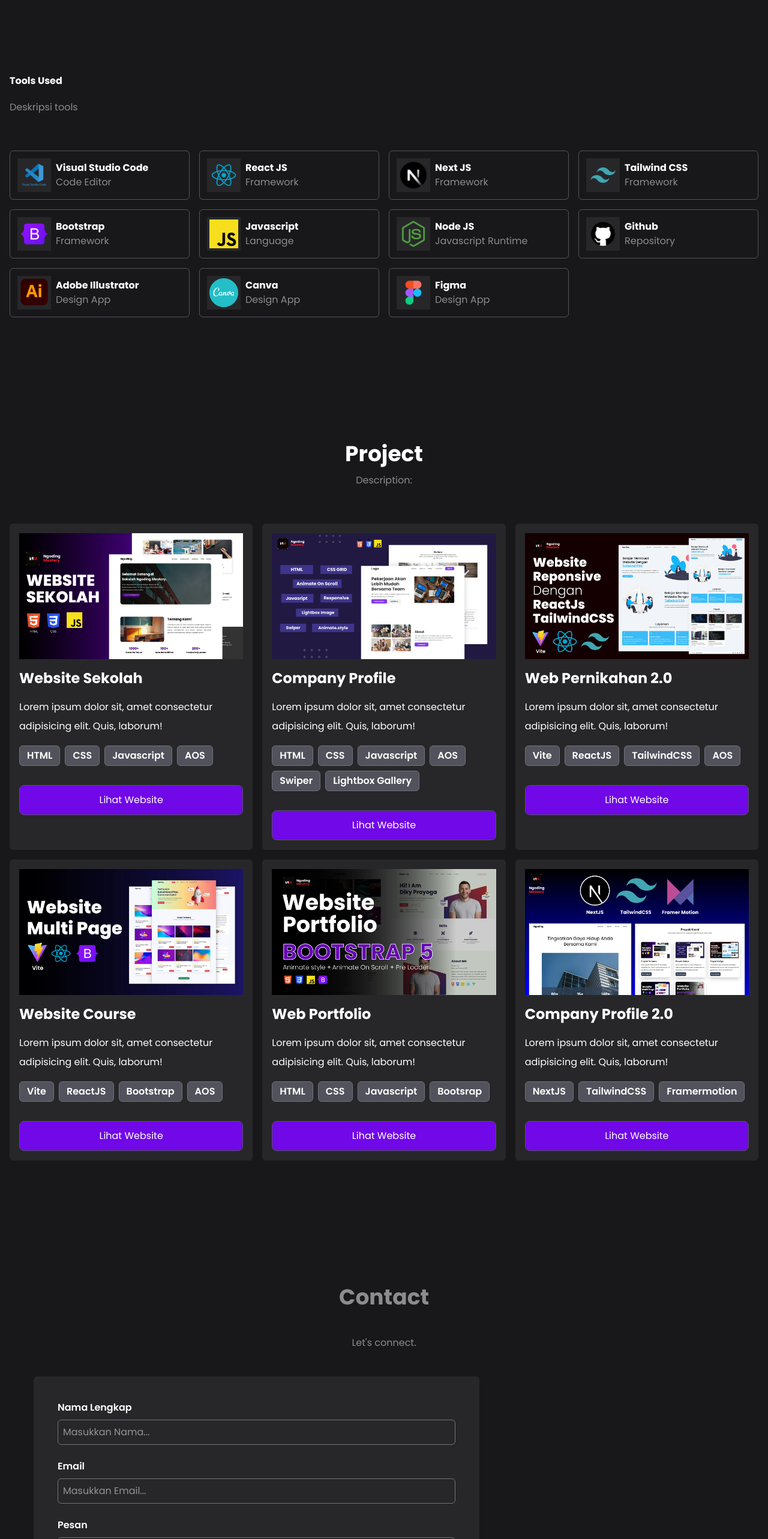
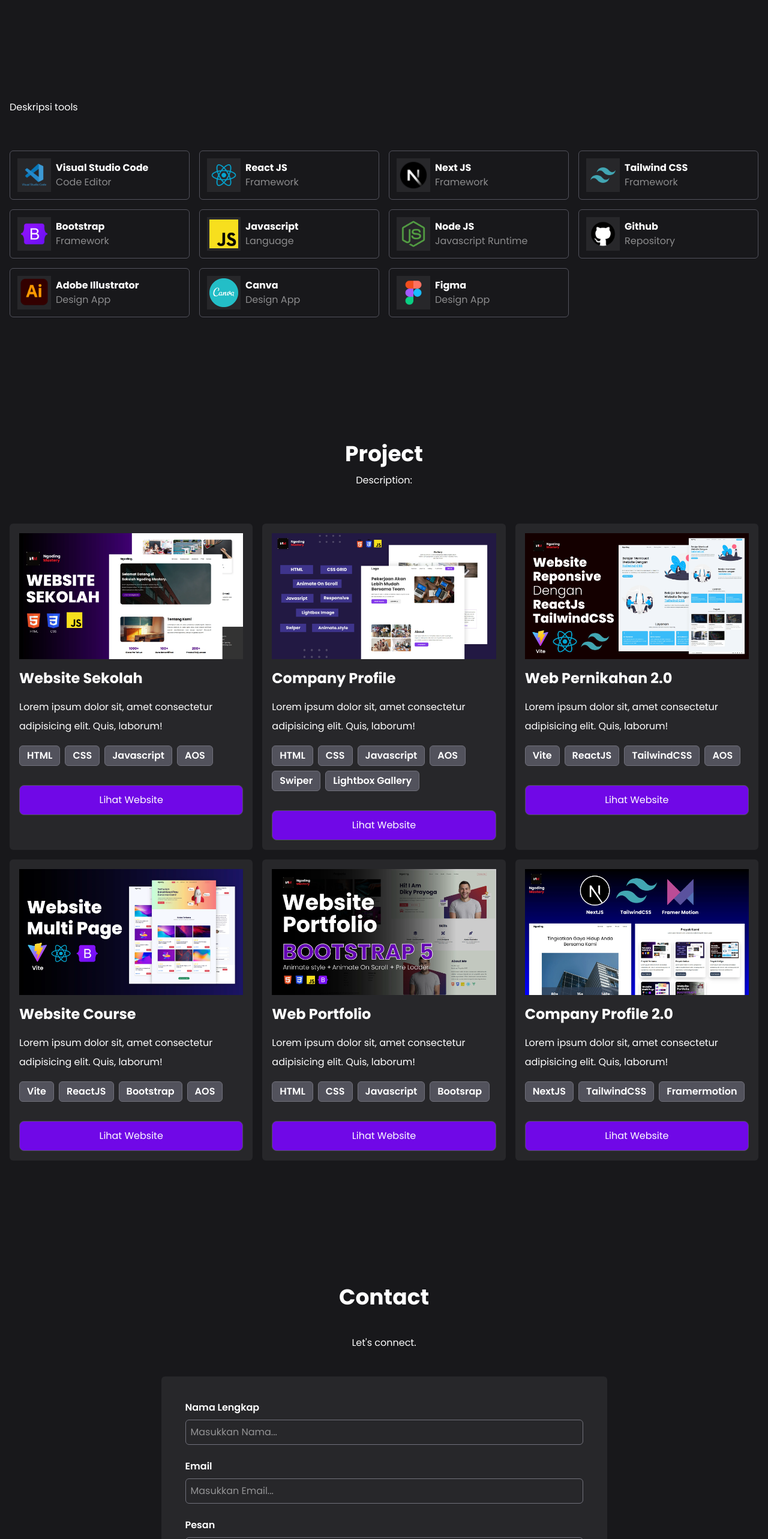
Before and after one commit to TheoPaskah/Personal-React-Portfolio, a React (Vite) app: page / in a window 1280 px wide. Shown: the part 1380-3946 px from the top of the page at 60% size. Built offline with nearby package versions, Linux system fonts and the light colour scheme.

Commit message:
feat: add animate on scroll

```diff
--- a/package.json
+++ b/package.json
@@ -12,6 +12,7 @@
   "dependencies": {
     "@tailwindcss/vite": "^4.3.3",
     "animate.css": "^4.1.1",
+    "aos": "^3.0.0-beta.6",
     "react": "^19.2.8",
     "react-dom": "^19.2.8",
     "remixicon": "^4.9.1",
--- a/src/App.jsx
+++ b/src/App.jsx
@@ -32,7 +32,7 @@ function App() {
 
       {/* About */}
       <div className="about mt-32 py-10">
-        <div className='xl:w-2/3 lg:w-3/4 w-full mx-auto p-7 bg-zinc-800 rounded-lg'>
+        <div className='xl:w-2/3 lg:w-3/4 w-full mx-auto p-7 bg-zinc-800 rounded-lg' data-aos="fade-up" data-aos-duration="1000" data-aos-once="true">
           <img src={DataImage.HeroImage} alt="Image" className='w-12 rounded-mb mb-10 sm:hidden' />
           <p className='text-base/loose mb-10'>
             Halo, saya Theo, mahasiswa Sistem Informasi yang memiliki ketertarikan pada dunia teknologi, khususnya dalam pengembangan web dan pemrograman. Saya menikmati proses mempelajari bagaimana sebuah sistem bekerja, menemukan solusi dari suatu permasalahan, dan mengubah ide menjadi aplikasi yang dapat digunakan.
@@ -63,16 +63,16 @@ function App() {
         </div>
 
         <div className="tools mt-32">
-          <h1 className='4-xl/snug font-bold mb-4'>
+          <h1 className='4-xl/snug font-bold mb-4' data-aos="fade-up" data-aos-duration="1000">
             Tools Used
           </h1>
-          <p className='xl:w-2/5 lg:w-2/4 md:w-2/3 sm:w-3/4 text-base/loose opacity-50'>
+          <p className='xl:w-2/5 lg:w-2/4 md:w-2/3 sm:w-3/4 text-base/loose opacity-50' data-aos="fade-up" data-aos-duration="1000" data-aos-delay="300" data-aos-once="true">
             Deskripsi tools
           </p>
           <div className="tools-box mt-14 grid lg:grid-cols-4 md:grid-cols-3 sm:grid-cols-2 gap-4">
 
             {listTools.map((tool) => (
-              <div className='flex items-center gap-2 p-3 border border-zinc-600 rounded-md hover:border-zinc-800  group' key={tool.id}>
+              <div className='flex items-center gap-2 p-3 border border-zinc-600 rounded-md hover:border-zinc-800  group' key={tool.id} data-aos="fade-up" data-aos-duration="1000" data-aos-delay="300" data-aos-once="true">
                 <img src={tool.gambar} alt="Tools Image" className='w-14 bg-zinc-800 p-1 group-hover:bg-zinc-900' loading='lazy'/>
                 <div>
                   <h4 className='font-bold'>
@@ -95,12 +95,12 @@ function App() {
         <h1 className='text-center text-4xl font-bold mb-2'>
           Project
         </h1>
-        <p className='text-base/loose text-center opacity-50'>
+        <p className='text-base/loose text-center opacity-50' data-aos="fade-up" data-aos-duration="1000" data-aos-delay="300" data-aos-once="true">
           Description:
         </p>
         <div className="project-box mt-14 grid lg:grid-cols-3 sm:grid-cols-2 grid-cols-1 gap-4">
             {listProyek.map(proyek => (
-              <div key={proyek.id} className='p-4 bg-zinc-800 rounded-md'>
+              <div key={proyek.id} className='p-4 bg-zinc-800 rounded-md' data-aos="fade-up" data-aos-duration="1000" data-aos-delay={proyek.dad} data-aos-once="true">
                 <img src={proyek.gambar} alt="Project Image" loading='lazy' />
                 <div>
                   <h1 className='text-2xl font-bold my-4'>
@@ -130,13 +130,13 @@ function App() {
 
       {/* Contact */}
       <div className="contact mt-32 sm:p-10 p-0">
-        <h1 className='text-4xl mb-2 font-bold text-center mb-10 opacity-50'>
+        <h1 className='text-4xl mb-2 font-bold text-center mb-10 opacity-50' data-aos="fade-up" data-aos-duration="1000" data-aos-once="true">
           Contact
         </h1>
-        <p className='text-base/loose text-center mb-10 opacity-50'>
+        <p className='text-base/loose text-center mb-10 opacity-50' data-aos="fade-up" data-aos-duration="1000" data-aos-delay="300" data-aos-once="true">
           Let's connect.
         </p>
-        <form action="https://formsubmit.co/theostevanopaskah@gmail.com" method="POST" className='bg-zinc-800 p-10  sm:w-fit w-full mx-0 rounded-md' autoComplete='off'>
+        <form action="https://formsubmit.co/theostevanopaskah@gmail.com" method="POST" className='bg-zinc-800 p-10  sm:w-fit w-full mx-0 rounded-md mx-auto' autoComplete='off' data-aos="fade-up" data-aos-duration="1000" data-aos-delay="500" data-aos-once="true">
           <div className='flex flex-col gap-6'>
             <div className='flex flex-col gap-2'>
               <label htmlFor="" className='font-semibold'>
--- a/src/main.jsx
+++ b/src/main.jsx
@@ -7,7 +7,12 @@ import Footer from './components/Footer.jsx';
 
 import 'remixicon/fonts/remixicon.css';
 import PreLoader from './components/PreLoader.jsx';
+
 import 'animate.css';
+import AOS from 'aos';
+import 'aos/dist/aos.css'; // You can also use <link> for styles
+// ..
+AOS.init();
 
 createRoot(document.getElementById('root')).render(
   <StrictMode>
```
Also changed, not shown: 1 other file (tests, documents, lock files or other folders).
